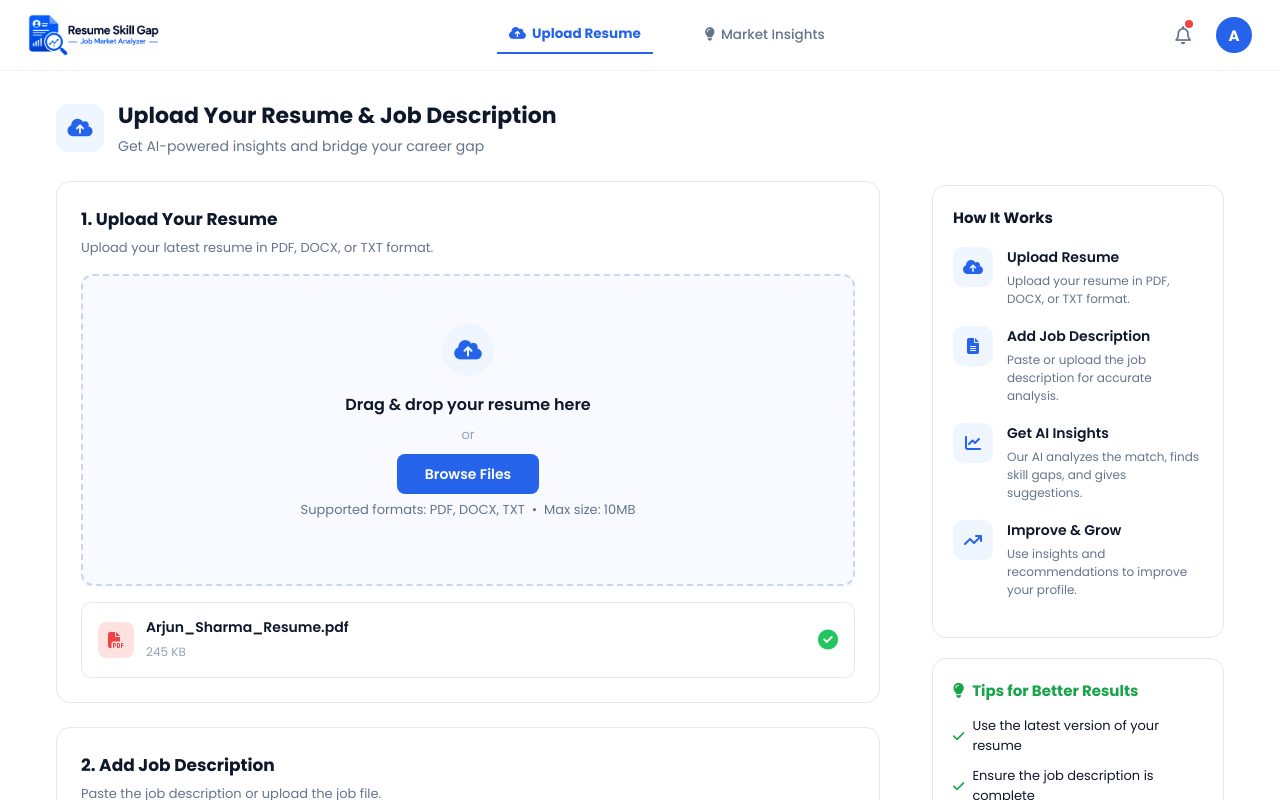
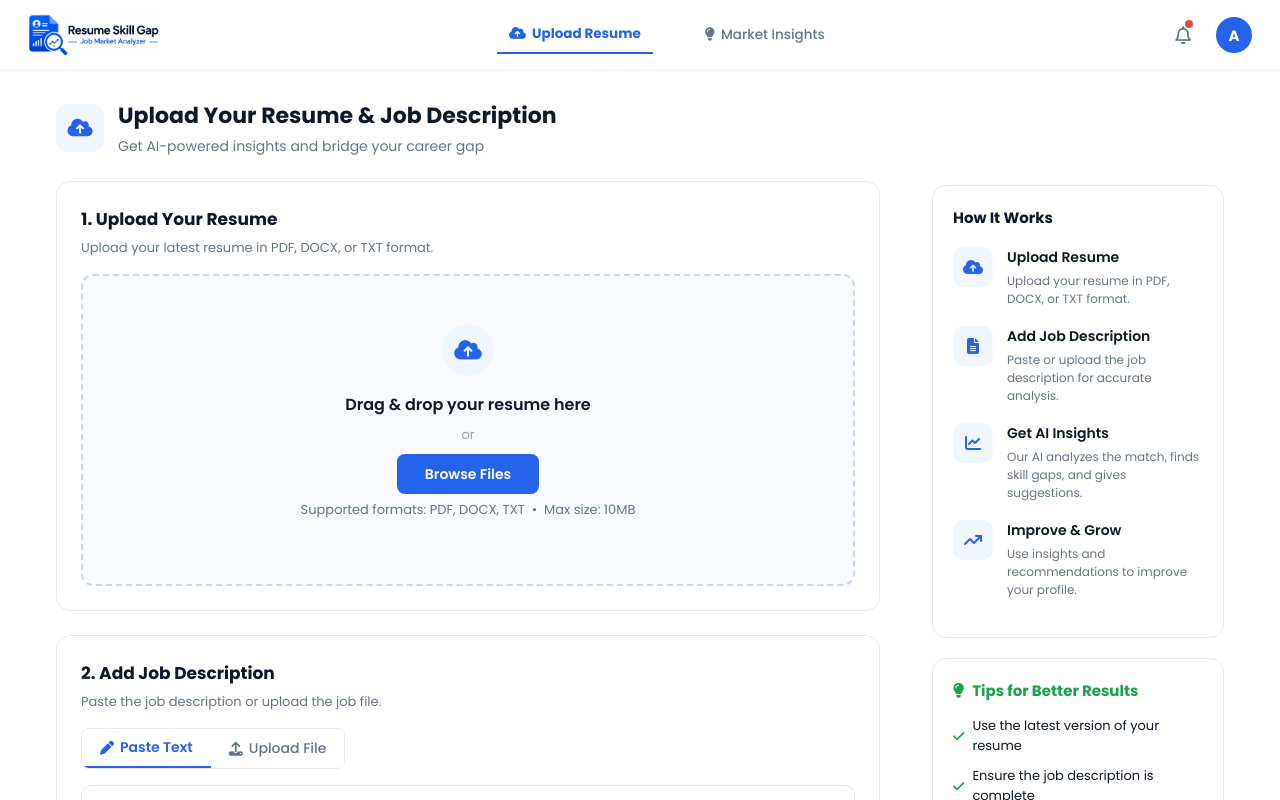
Before and after one commit to hiteshshetty130-coder/AI-Resume-Analyzer, a React (Vite) app in the folder frontend/: page /upload in a window 1280 px wide. Shown: the top 800 px of the page. Built offline with nearby package versions, Linux system fonts and the light colour scheme; sample sign-in values are in the browser's storage.

Commit message:
Updated upload page ui and logic for resume upload name view size and some minor adjustments in page and logic

```diff
--- a/frontend/package.json
+++ b/frontend/package.json
@@ -12,6 +12,7 @@
   "dependencies": {
     "react": "^19.2.7",
     "react-dom": "^19.2.7",
+    "react-icons": "^5.7.0",
     "react-router-dom": "^7.18.1"
   },
   "devDependencies": {
--- a/frontend/src/components/AiRecommendations.jsx
+++ b/frontend/src/components/AiRecommendations.jsx
@@ -1,8 +1,6 @@
 import React from 'react'
 
 function AiRecommendations() {
-
-
   return (
     <div className="ai-section">
 
--- a/frontend/src/components/UploadDescription.jsx
+++ b/frontend/src/components/UploadDescription.jsx
@@ -1,6 +1,6 @@
 import React from "react";
 
-function UploadDescription({ AnalyzeResume ,  setDescriptionText }) {
+function UploadDescription({ AnalyzeResume ,  setDescriptionText, DescriptionText, handleClear }) {
   return (
     <div>
       <div className="job-descrption-section">
@@ -20,6 +20,7 @@ function UploadDescription({ AnalyzeResume ,  setDescriptionText }) {
           className="job-textarea"
           placeholder="Paste the job description here..."
           id="jobText"
+          value={DescriptionText}
           oninput="updateCount()"
           onChange={(e) => setDescriptionText(e.target.value)}
         ></textarea>
@@ -32,7 +33,7 @@ function UploadDescription({ AnalyzeResume ,  setDescriptionText }) {
         <button className="analyze-btn" onClick={AnalyzeResume}>
           <i className="fa-solid fa-wand-magic-sparkles"></i> Analyze Resume
         </button>
-        <button className="clear-btn">
+        <button className="clear-btn" onClick={handleClear}>
           <i className="fa-solid fa-trash"></i> Clear All
         </button>
       </div>
--- a/frontend/src/components/UploadResume.jsx
+++ b/frontend/src/components/UploadResume.jsx
@@ -1,6 +1,6 @@
 import React, { useState } from "react";
 
-function UploadResume({setResumeFile}) {
+function UploadResume({resumeFile,setResumeFile,icon,iconclass}) {
 
   return (
     <div>
@@ -41,20 +41,22 @@ function UploadResume({setResumeFile}) {
             Supported formats: PDF, DOCX, TXT &nbsp;•&nbsp; Max size: 10MB
           </p>
         </div>
+        {resumeFile && (
         <div className="file-preview">
           <div className="file-preview-left">
-            <div className="file-icon">
-              <i className="fa-solid fa-file-pdf"></i>
+            <div className={`file-icon ${iconclass}`} >
+              {icon}
             </div>
             <div className="file-info">
-              <h5>Arjun_Sharma_Resume.pdf</h5>
-              <span>245 KB</span>
+              <h5>{resumeFile?.name}</h5>
+              <span>{(resumeFile?.size/1024).toFixed(1)}KB</span>
             </div>
           </div>
           <div className="file-check">
             <i className="fa-solid fa-circle-check"></i>
           </div>
         </div>
+        )}
       </div>
     </div>
   );
--- a/frontend/src/pages/Upload.jsx
+++ b/frontend/src/pages/Upload.jsx
@@ -5,11 +5,32 @@ import UploadResume from "../components/UploadResume";
 import UploadDescription from "../components/UploadDescription";
 import UploadRightContent from "../components/UploadRightContent";
 import "../upload.css";
+import {FaFileAlt, FaFilePdf, FaFileWord} from "react-icons/fa"
+
+
+
 function Upload() {
   const [resumeFile, setResumeFile] = useState(null);
   const [DescriptionText, setDescriptionText] = useState("");
   const navigate = useNavigate();
+  const handleClear=()=>{
+    setResumeFile(null);
+    setDescriptionText("");
+  }
 
+  const filename=resumeFile?.name?.toLowerCase()||"";
+  let icon=<FaFilePdf />;
+  let bgColor="#fee2e2"
+  let iconclass="pdf-icon"
+  if(filename.endsWith(".txt")){
+    icon=<FaFileAlt />;
+    iconclass="txt-icon"
+
+  }
+  else if(filename.endsWith(".docx")){
+    icon=<FaFileWord />;
+    iconclass="doc-icon"
+  }
   const AnalyzeResume = async () => {
     const formData = new FormData();
     formData.append("resume", resumeFile);
@@ -32,10 +53,13 @@ function Upload() {
       <UploadNavBar />
       <div className="main-layout">
         <div className="left-col">
-          <UploadResume setResumeFile={setResumeFile} />
+          <UploadResume resumeFile={resumeFile} setResumeFile={setResumeFile} icon={icon} iconclass={iconclass}/>
           <UploadDescription
             AnalyzeResume={AnalyzeResume}
             setDescriptionText={setDescriptionText}
+            DescriptionText={DescriptionText}
+            handleClear={handleClear}
+
           />
         </div>
         <div className="right-col">
--- a/frontend/src/upload.css
+++ b/frontend/src/upload.css
@@ -228,12 +228,10 @@
   .file-icon {
     width: 36px;
     height: 36px;
-    background: #fee2e2;
     border-radius: 8px;
     display: flex;
     align-items: center;
     justify-content: center;
-    color: #ef4444;
     font-size: 16px;
   }
 
@@ -477,3 +475,18 @@
     color: #2563eb;
     flex-shrink: 0;
   }
+
+/* ============================================================================================================== */
+.pdf-icon{
+  background: #fee2e2;
+  color: #dc2626;
+}
+
+.doc-icon{
+  background: #dbeafe;
+  color: #2563eb;
+}
+.txt-icon{
+  background: #f3f4f6;
+  color: #4b5563;
+}
```
Also changed, not shown: 1 other file (tests, documents, lock files or other folders).
